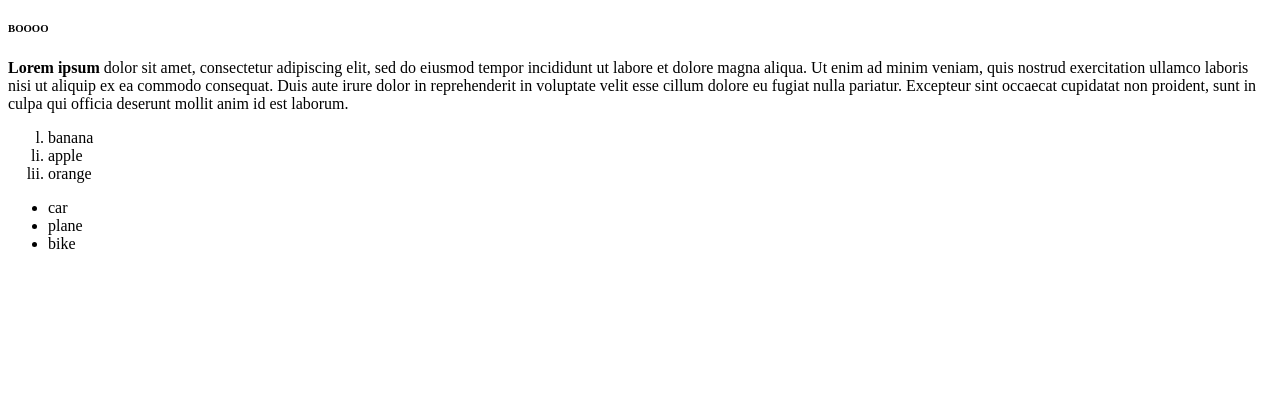
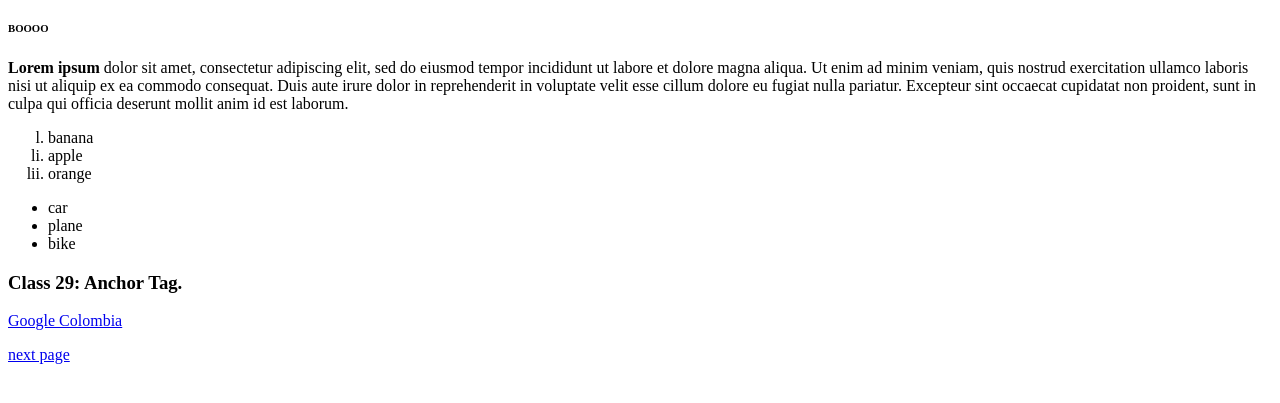
Before and after one commit to yuberalberto/mfgp, a plain HTML site: page index.html in a window 1280 px wide. Shown: the part 105-508 px from the top of the page. Drawn offline with Linux system fonts and the light colour scheme.

Commit message:
YA: webdev up to class 31 - html

```diff
--- a/index.html
+++ b/index.html
@@ -37,5 +37,10 @@
             </ul>
         </p>
 
+        <h3>Class 29: <strong> Anchor Tag.</strong></h3>
+
+        <a href="https://www.google.com">Google Colombia</a>
+        <P><a href="test/newpage.html">next page</a></P>
+
     </body>
 </html>
```
Also changed, not shown: test/newpage.html (added, +13 -0 lines).
